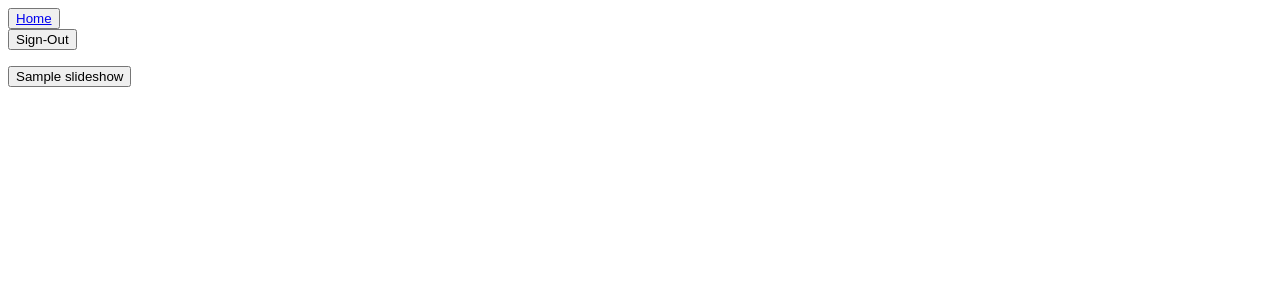
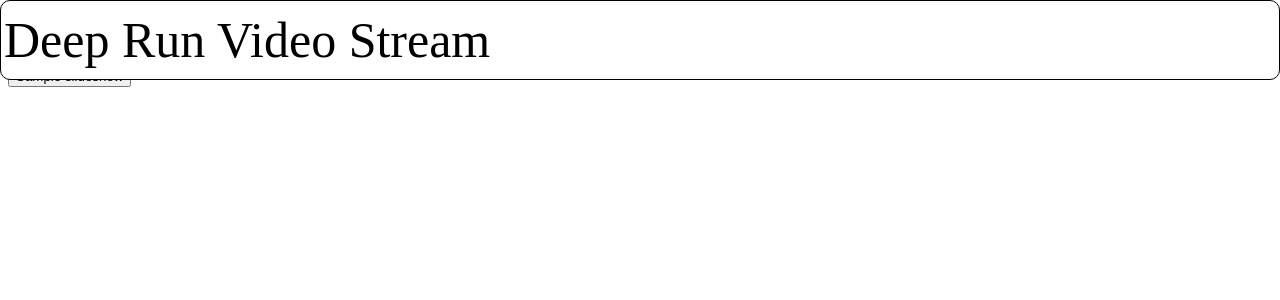
Before and after one commit to Kurbo1/VideoStreaming, a Flask app: template templates/index.html in a window 1280 px wide. Shown: the top 300 px of the page. Run offline with Flask 2, Linux system fonts and the light colour scheme; the template is opened without the code that fills it: most values are stand-ins (such as "Sample title", 1, 10 or a date in 2020); parts of the project's set-up code (start-up, migrations or seed data) failed here and were passed over.

Commit message:
Update menubar.html

```diff
--- a/templates/menubar.html
+++ b/templates/menubar.html
@@ -6,9 +6,14 @@
         <form action="/signout" method="POST">
             <button type="submit">Sign-Out</button>
         </form>
+        <table style="width:100%; height:10%; background-color: white; position: absolute; top: 0; bottom: 100; left: 0; right: 0; border:1px solid black; border-radius: 10px;">
+            <!-- Title measurements and format -->
+            <tr>
+                <td style=" font-size:50px;">Deep Run Video Stream</td>
+            </tr>
+        </table>
         <div>
-            {% block content %}
-            {% endblock %}
+            {% block content %} {% endblock %}
         </div>
     </div>
 </body>
```
